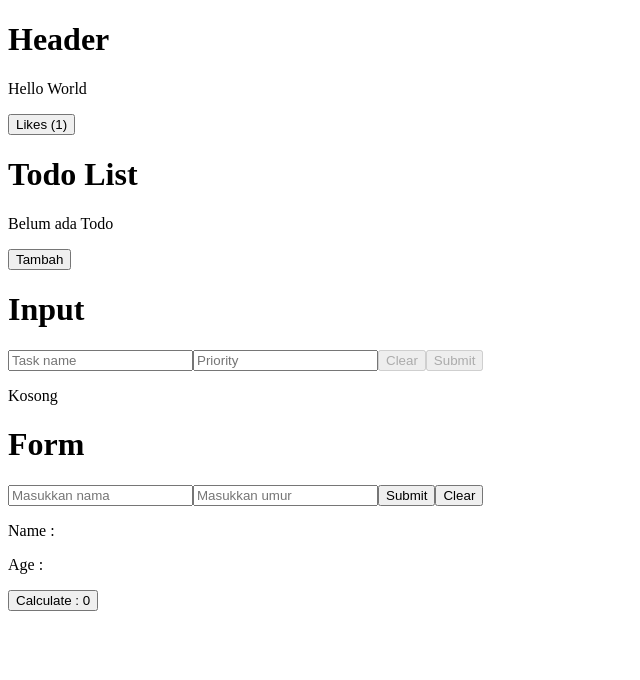
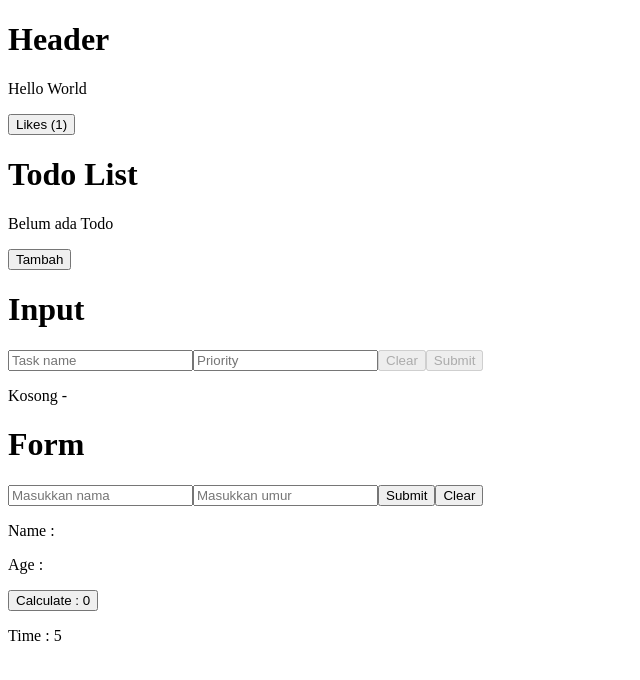
Before and after one commit to budiwputra/learn-react-js, a React (Vite) app: page / in a window 1280 px wide. Shown: the top 680 px of the page, without its empty margins (0-640 px from the left). Built offline with nearby package versions, Linux system fonts and the light colour scheme.

Commit message:
useCustomHooks

```diff
--- a/src/App.jsx
+++ b/src/App.jsx
@@ -1,5 +1,6 @@
 import {useState, useEffect, useRef} from 'react'
 import Header from "./components/header"
+import {useCustomHooks} from './hooks/useApp'
 
 const App = () => {
 
@@ -9,7 +10,11 @@ const App = () => {
 
   const [input, setInput] = useState('')
 
+  const [priority, setPriority] = useState('')
+
   const [saveInput, setSaveInput] = useState('')
+
+    const [savePriority, setSavePriority] = useState('')
 
   const [inputForm, setInputForm] = useState({
     proName : '',
@@ -19,6 +24,8 @@ const App = () => {
   const form = useRef(null)
 
   const [calc, setCalc] = useState(0)
+
+  const time = useCustomHooks()
 
   const handleClick = () => {
     console.log('button-click')
@@ -36,7 +43,7 @@ const App = () => {
     ])
   }
 
-  const renderText = () => {
+  const renderInput = () => {
 
     if (saveInput === '') {
       if (input === '') {
@@ -83,7 +90,9 @@ const App = () => {
           setInput(e.target.value)
           console.log('input onChange', e.target.value)
         }} />
-        <input type="text" placeholder='Priority' />
+        <input value={priority} type="text" placeholder='Priority' onChange={(e) => {
+          setPriority(e.target.value)
+        }} />
         <button onClick={() => {
           setInput('')
           saveInput('')
@@ -94,10 +103,13 @@ const App = () => {
         <button onClick={() => {
           setSaveInput(input)
           setInput('')
+          setSavePriority(priority)
+          setPriority('')
           }}
           disabled={input === ''}
           >Submit</button>
-        <p>{renderText()}</p>
+        <p>{renderInput()} - {savePriority}</p>
+        <p>{}</p>
     </div>
     <div>
       <h1>Form</h1>
@@ -127,6 +139,9 @@ const App = () => {
     <div>
       <button onClick={() => setCalc(calc + 1)} >Calculate : {calc}</button>
     </div>
+    <div>
+      <p>Time : {time}</p>
+    </div>
     </>
 
   )
--- /dev/null
+++ b/src/hooks/useApp.js
@@ -0,0 +1,14 @@
+import {useState, useEffect} from 'react'
+
+export const useCustomHooks = () => {
+    const [time, setTime] = useState(0)
+
+    useEffect(() => {
+
+        setTimeout(() => {
+            setTime(time + 1)
+        }, 1000)
+    }, [time])
+
+    return time
+}
```
